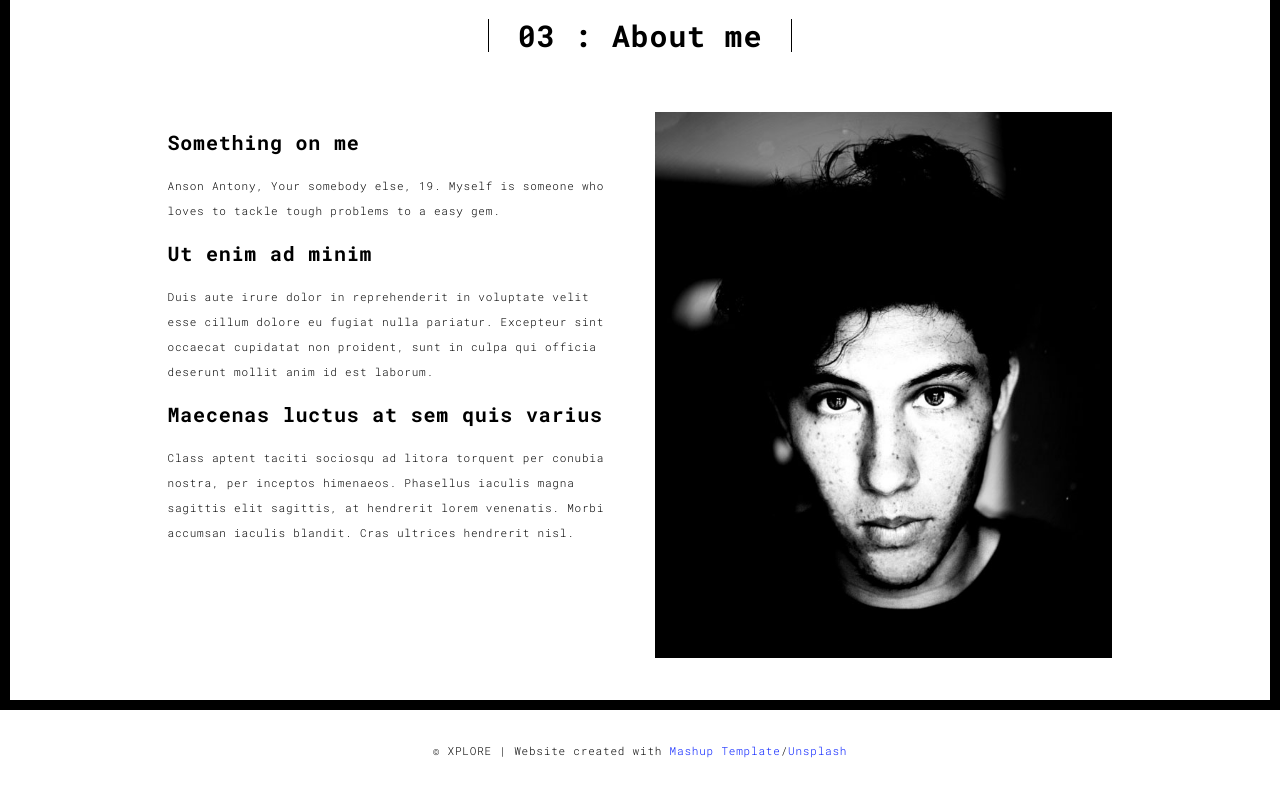
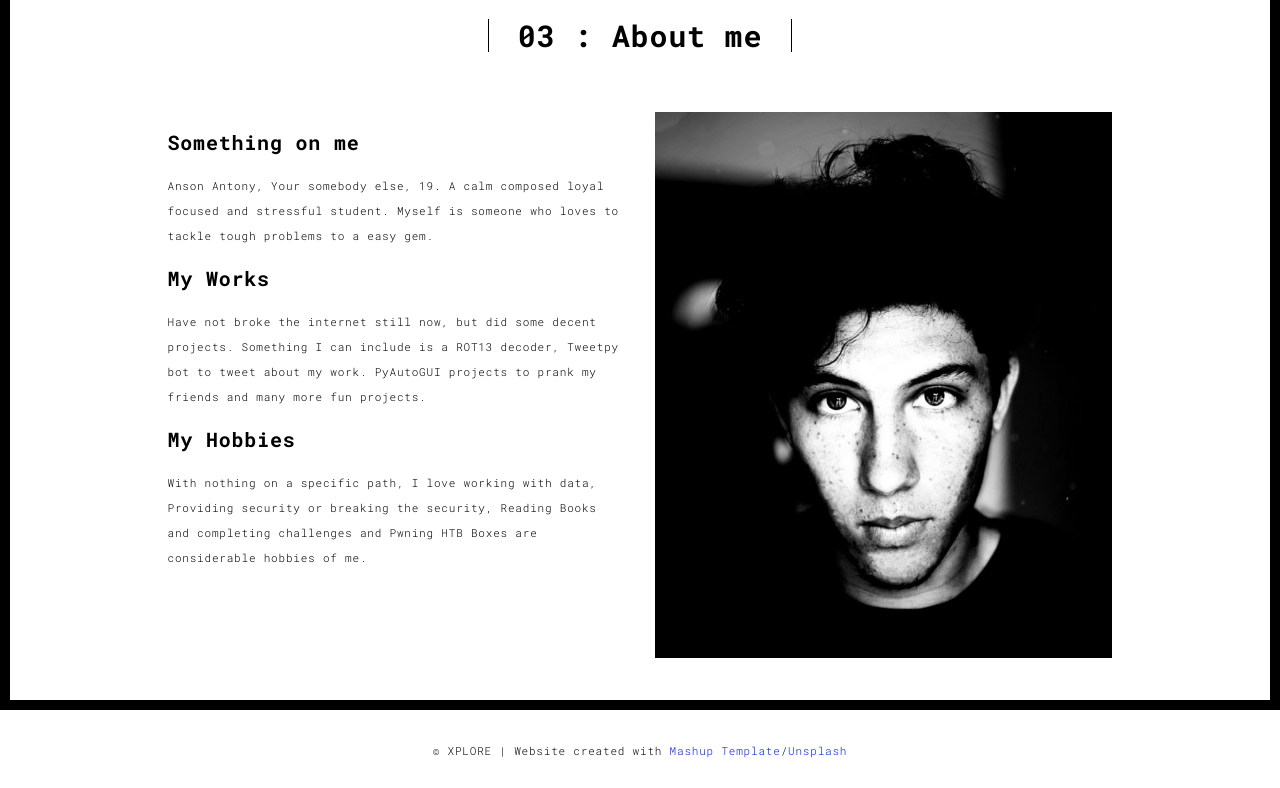
Before and after one commit to anson10/portfolio, a Flask app: page /about.html in a window 1280 px wide. Shown: the part 90-878 px from the top of the page. Run offline with Flask 2, Linux system fonts and the light colour scheme; some libraries are stand-ins or nearby versions.

Commit message:
Updated About Me

```diff
--- a/templates/about.html
+++ b/templates/about.html
@@ -62,15 +62,15 @@
               <div class="row">
                 <div class="col-xs-12 col-md-6">
                   <h3>Something on me</h3>
-                  <p>Anson Antony, Your somebody else, 19.
+                  <p>Anson Antony, Your somebody else, 19. A calm composed loyal focused and stressful student.
                   Myself is someone who loves to tackle tough problems to a easy gem.</p>
-                  <h3>Ut enim ad minim </h3>
-                  <p>Duis aute irure dolor in reprehenderit in voluptate velit esse
-                  cillum dolore eu fugiat nulla pariatur. Excepteur sint occaecat cupidatat non
-                  proident, sunt in culpa qui officia deserunt mollit anim id est laborum.
-                  <h3>Maecenas luctus at sem quis varius</h3>
+                  <h3>My Works </h3>
+                  <p>Have not broke the internet still now, but did some decent projects.
+                    Something I can include is a ROT13 decoder, Tweetpy bot to tweet about my work.
+                    PyAutoGUI projects to prank my friends and many more fun projects.
+                  <h3>My Hobbies</h3>
                   <p>
-                  Class aptent taciti sociosqu ad litora torquent per conubia nostra, per inceptos himenaeos. Phasellus iaculis magna sagittis elit sagittis, at hendrerit lorem venenatis. Morbi accumsan iaculis blandit. Cras ultrices hendrerit nisl.</p>
+                  With nothing on a specific path, I love working with data, Providing security or breaking the security, Reading Books and completing challenges and Pwning HTB Boxes are considerable hobbies of me.</p>
                 </div>
                 <div class="col-xs-12 col-md-6">
                   <img src="./static/assets/images/profil.jpg" class="img-responsive" alt="">
```
